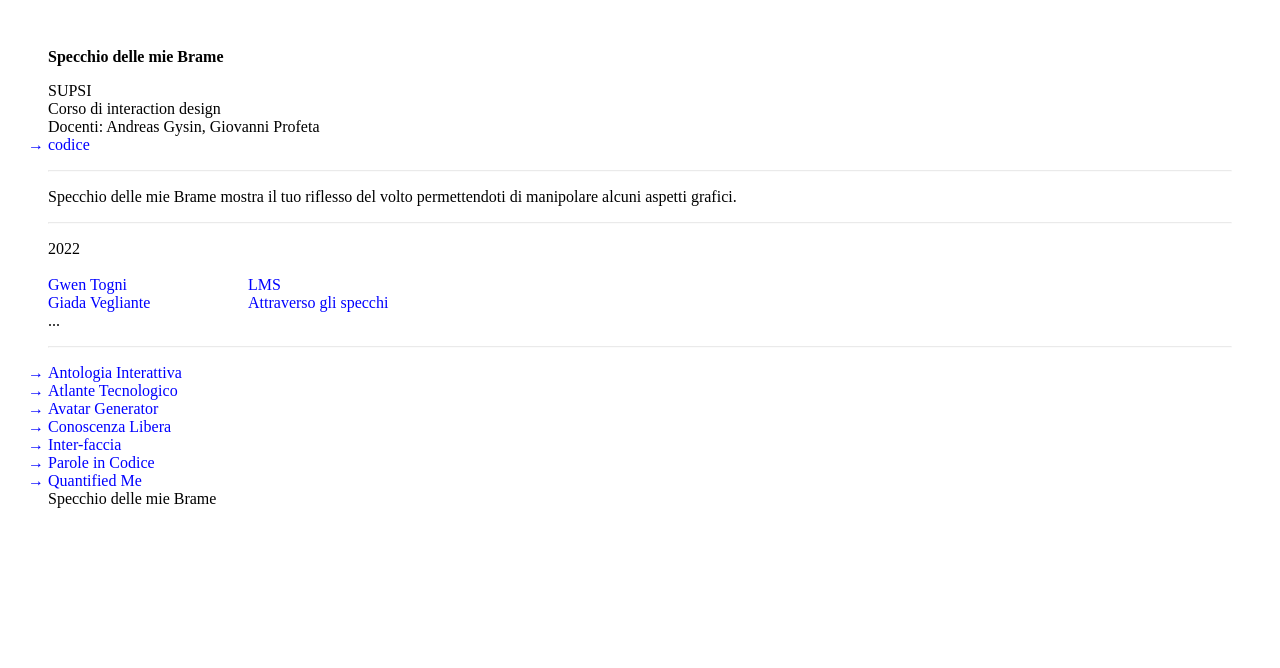
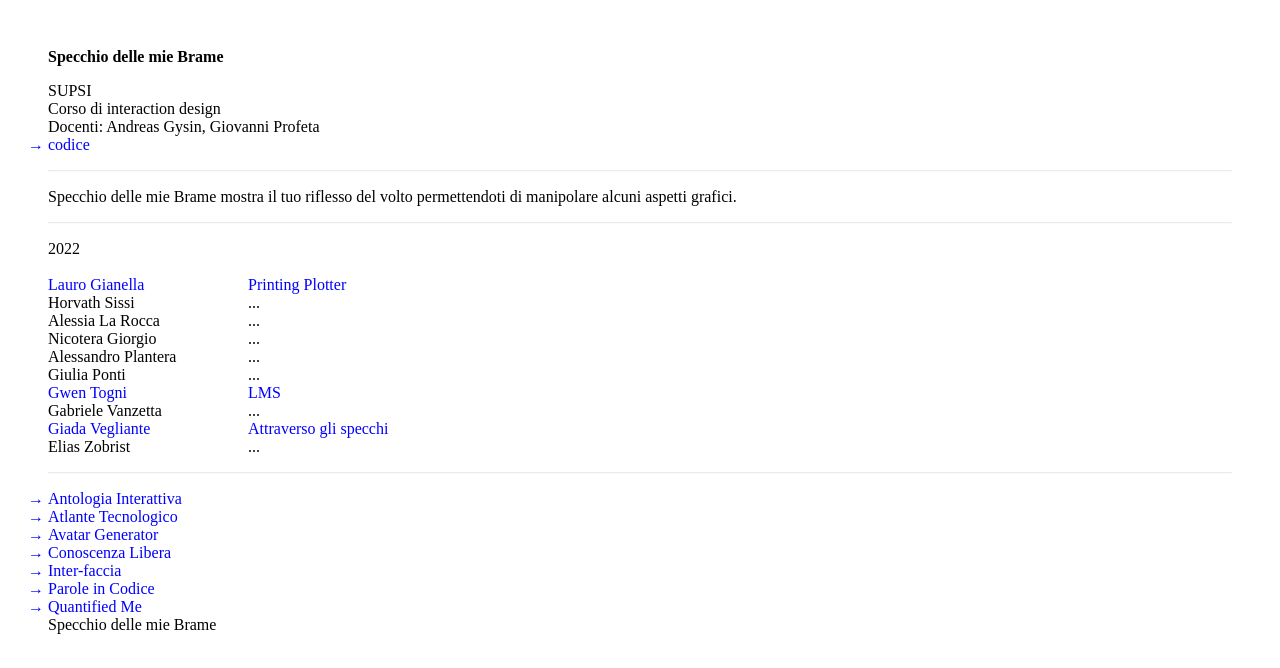
Before and after one commit to ixd-supsi/specchiodellemiebrame, a plain HTML site: page index.html in a window 1280 px wide. Drawn offline with Linux system fonts and the light colour scheme.

Commit message:
add the students list

```diff
--- a/index.html
+++ b/index.html
@@ -87,14 +87,35 @@
             <p>2022</p>
         <br/>
             <ul>
+                <li><a href="https://moodyl.github.io/Printing-Plotter/">
+                    <span class="author">Lauro Gianella</span><span>Printing Plotter</span>
+                </a></li>
+                <li>
+                <span class="author">Horvath Sissi</span><span>...</span>
+                </li>
+                <li>
+                <span class="author">Alessia La Rocca</span><span>...</span>
+                </li>
+                <li>
+                <span class="author">Nicotera Giorgio</span><span>...</span>
+                </li>
+                <li>
+                <span class="author">Alessandro Plantera</span><span>...</span>
+                </li>
+                <li>
+                <span class="author">Giulia Ponti</span><span>...</span>
+                </li>
                 <li><a href="https://gwentogni.github.io/LMS/">
                     <span class="author">Gwen Togni</span><span>LMS</span>
                 </a></li>
+                <li>
+                <span class="author">Gabriele Vanzetta</span><span>...</span>
+                </li>
                 <li><a href="https://giadavegliante.github.io/Attraverso-gli-specchi/">
                     <span class="author">Giada Vegliante</span><span>Attraverso gli specchi</span>
                 </a></li>
                 <li>
-                    ...
+                <span class="author">Elias Zobrist</span><span>...</span>
                 </li>
             </ul>
         <footer>
```
